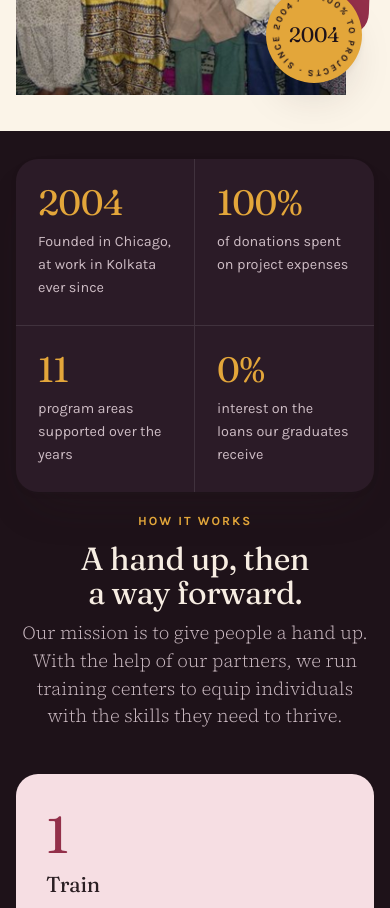
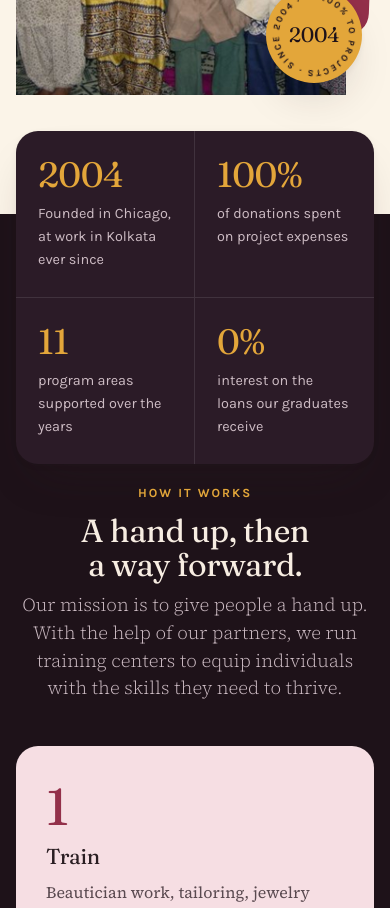
Before and after one commit to prammey/varosha, a Next.js app: page / in a window 390 px wide. Shown: the part 920-1828 px from the top of the page. Built offline with nearby package versions, Linux system fonts and the light colour scheme.

Commit message:
fix(phone): dark section starts a quarter of the way into the stats bar without covering the hero photo

```diff
--- a/components/sections/HowItWorks.tsx
+++ b/components/sections/HowItWorks.tsx
@@ -13,13 +13,20 @@ const numberColors = ["text-maroon", "text-gold-2", "text-teal"];
  */
 export function HowItWorks() {
   return (
-    <section className="bg-plum-2 pb-[clamp(60px,8vw,120px)] text-on-plum max-md:pt-7">
-      <Container>
-        <Reveal>
-          {/* desktop: pulled up so its top quarter overlaps the hero; phone: sits fully inside this section */}
-          <StatsBar items={stats} className="md:-translate-y-1/4" />
-        </Reveal>
-      </Container>
+    <section className="bg-plum-2 pb-[clamp(60px,8vw,120px)] text-on-plum">
+      {/*
+        The dark section starts one quarter of the way down the stats bar.
+        Desktop: the bar is translated up 25% over the cream hero.
+        Phone: the bar stays put and the strip behind it is cream for its top quarter,
+        so it never climbs over the hero photo.
+      */}
+      <div className="max-md:bg-[linear-gradient(to_bottom,var(--color-cream)_25%,var(--color-plum-2)_25%)]">
+        <Container>
+          <Reveal>
+            <StatsBar items={stats} className="md:-translate-y-1/4" />
+          </Reveal>
+        </Container>
+      </div>
 
       <Container className="mt-[clamp(20px,4vw,48px)] flex flex-col gap-11">
         <Reveal className="mx-auto flex max-w-[60ch] flex-col gap-2.5 text-center">
```
